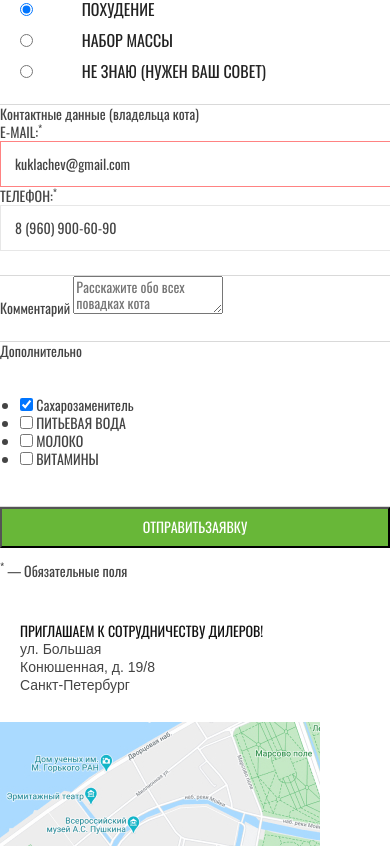
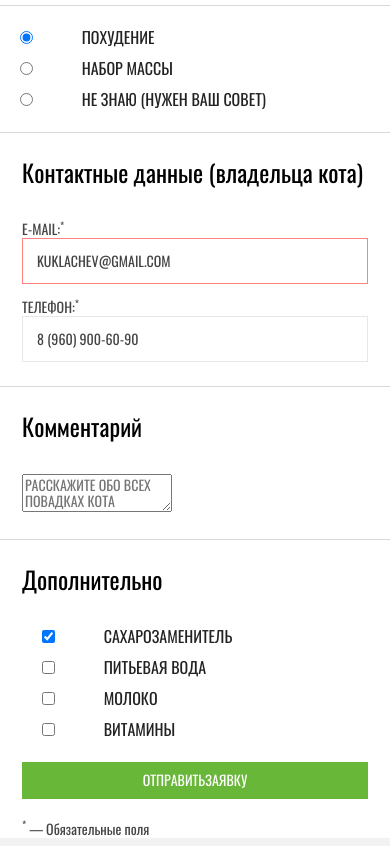
Before and after one commit to UnaHermosa/cat_energy, a website: page source/form.html in a window 390 px wide. Shown: the part 678-1524 px from the top of the page. Drawn offline with nearby package versions, Linux system fonts and the light colour scheme; files that its build step writes are made by us from their sources.

Commit message:
Styles for form.html mobile version added

```diff
--- a/source/form.html
+++ b/source/form.html
@@ -74,6 +74,7 @@
           </ul>
         </fieldset>
         <fieldset class="form__fieldset">
+          <div class="container">
             <legend class="form__legend">Контактные данные
               (владельца кота)</legend>
             <p class="form__container">
@@ -84,39 +85,46 @@
               <label class="form__label" for="phone">Телефон:<sup>*</sup></label>
               <input class="form__input" id="phone" name="phone" type="tel" placeholder="8 (960) 900-60-90">
             </p>
+          </div>
         </fieldset>
         <div class="form__fieldset">
+          <div class="container">
             <label class="form__legend" for="about_cat">Комментарий</label>
             <textarea class="form__textarea" id="about_cat" name="about_cat"
               placeholder="Расскажите обо всех повадках кота"></textarea>
           </div>
+        </div>
         <fieldset class="form__fieldset">
+          <div class="container">
             <legend class="form__legend">Дополнительно</legend>
-          <ul class="form__list form__list--checkbox">
-            <li class="form__item">
+            <ul class="form__list list  form__list--checkbox">
+              <li class="list__item">
                 <input class="form__checkbox" id="sweetener" name="sweetener" type="checkbox" checked>
                 <label for="sweetener">Сахарозаменитель</label>
               </li>
-            <li class="form__item">
+              <li class="list__item">
                 <input class="form__checkbox" id="water" name="water" type="checkbox">
                 <label class="form__label" for="water">Питьевая вода</label>
               </li>
-            <li class="form__item">
+              <li class="list__item">
                 <input class="form__checkboxeckbox" id="milk" name="milk" type="checkbox">
                 <label class="form__label" for="milk">Молоко</label>
               </li>
-            <li class="form__item">
+              <li class="list__item">
                 <input class="form__checkbox" id="vitamins" name="vitamins" type="checkbox">
                 <label class="form__label" for="vitamins">Витамины</label>
               </li>
             </ul>
+          </div>
         </fieldset>
+        <div class="container">
           <button class="form__submit button" type="submit">Отправитьзаявку</button>
           <p class="form__annotation"><sup>*</sup> &mdash; Обязательные поля</p>
+        </div>
       </form>
   </main>
   <footer class="page-footer">
-    <div class="page-footer__contacts contacts">
+    <div class="page-footer__contacts page-footer__contacts--inner contacts">
       <b class="contacts__text">приглашаем к сотрудничеству дилеров!</b>
       <p class="contacts__address">
         ул. Большая<br />
--- a/source/sass/blocks/button.scss
+++ b/source/sass/blocks/button.scss
@@ -6,6 +6,7 @@
   color: var(--basic-white);
   text-transform: uppercase;
   text-align: center;
+  border: none;
 
   &:focus {
     outline: 3px solid var(--basic-black-60);
--- a/source/sass/blocks/form.scss
+++ b/source/sass/blocks/form.scss
@@ -15,8 +15,17 @@
   border-bottom: 1px solid var(--basic-gray);
 }
 
+.form__fieldset:last-of-type {
+  border: none;
+}
+
 .form__container {
   margin: 0;
+  margin-bottom: 14px;
+}
+
+.form__container:last-of-type {
+  margin-bottom: 0;
 }
 
 .form__label {
@@ -24,6 +33,7 @@
 }
 
 .form__input {
+  box-sizing: border-box;
   width: 100%;
   padding: 14px;
   border: 1px solid var(--extra-decorative-color);
@@ -43,9 +53,35 @@
 
   &::placeholder {
     color: var(--special-dark-gray);
+    text-transform: uppercase;
   }
 }
 
 .form__list {
   padding: 22px 20px 0;
+
+  &--checkbox {
+    padding-top: 0;
+  }
 }
+
+.form__legend {
+  display: block;
+  padding-top: 26px;
+  margin-bottom: 35px;
+  font-size: 24px;
+  line-height: 26px;
+  color: var(--basic-black);
+}
+
+.form__textarea::placeholder {
+  text-transform: uppercase;
+}
+
+.form__submit {
+  margin-bottom: 21px;
+}
+
+.form__annotation {
+  margin: 0;
+}
--- a/source/sass/blocks/page-footer.scss
+++ b/source/sass/blocks/page-footer.scss
@@ -1,5 +1,9 @@
 .page-footer__contacts {
   padding: 28px 20px;
+
+  &--inner {
+    background-color: var(--light-gray-2);
+  }
 }
 
 .page-footer__socials {
--- a/source/sass/blocks/page.scss
+++ b/source/sass/blocks/page.scss
@@ -1,5 +1,4 @@
 .page {
-  box-sizing: border-box;
   position: relative;
   min-width: 320px;
   height: 100%;
```
Lines whose indentation alone changed are shown as unchanged.
